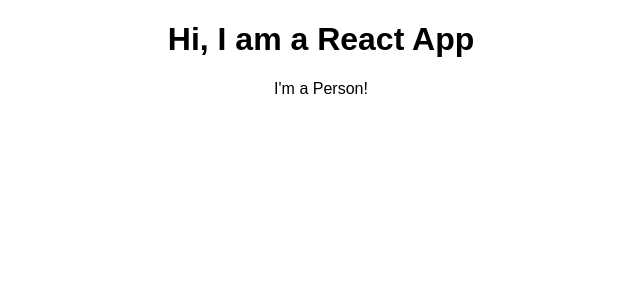
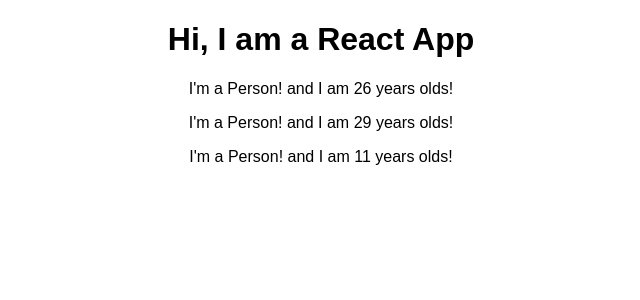
Before and after one commit to haluskua/react-complete-guide, a React (Create React App) app: page / in a window 1280 px wide. Shown: the top 300 px of the page, without its empty margins (319-959 px from the left). Built offline with nearby package versions, Linux system fonts and the light colour scheme.

Commit message:
outputing dynamic content

```diff
--- a/src/App.js
+++ b/src/App.js
@@ -8,6 +8,9 @@
       <div className="App">
         <h1>Hi, I am a React App</h1>
         <Person />
+        <Person />
+        <Person />
+
       </div>
     );
     // return React.createElement("div", null, "h1", "Hi, I'm a React!!");
--- a/src/Person/Person.js
+++ b/src/Person/Person.js
@@ -17,7 +17,7 @@
 import React from 'react';
 
 const person = () => {
-    return <p>I'm a Person!</p>
+    return <p>I'm a Person! and I am {Math.floor(Math.random()*30)} years olds! </p>
 }
 
 
```
